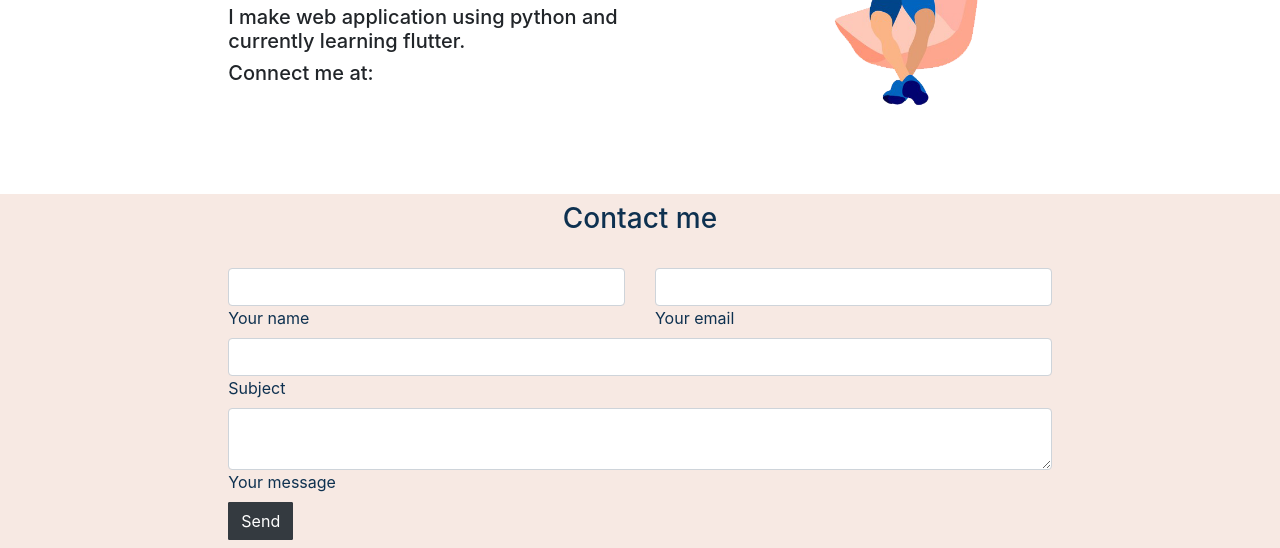
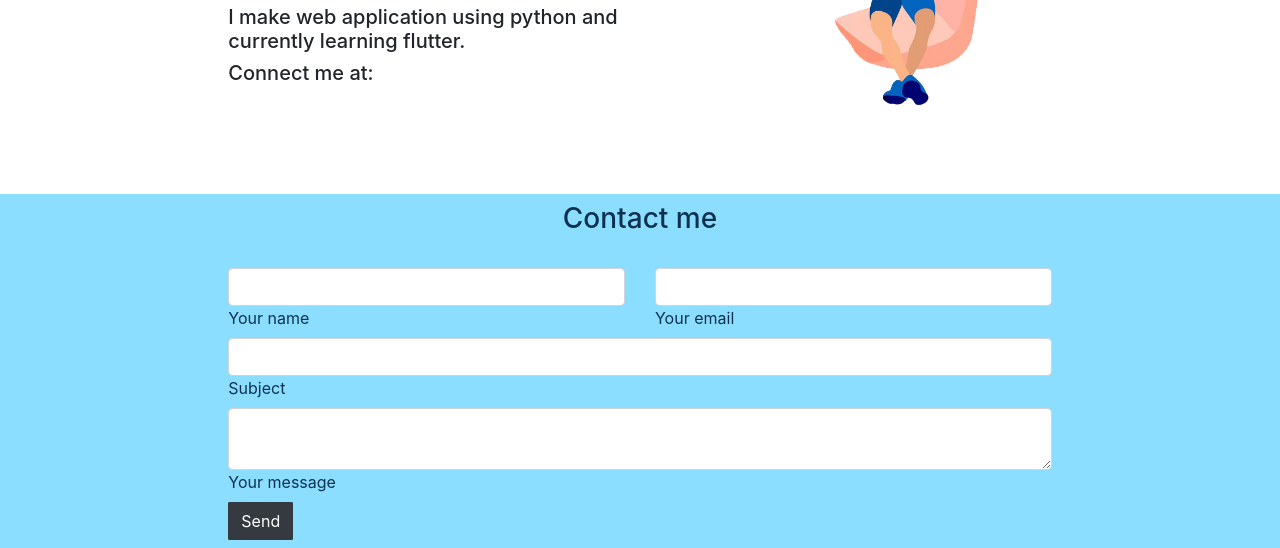
Before and after one commit to Dsdev000/Dsdev440.github.io, a plain HTML site: page index.html in a window 1280 px wide. Shown: the part 252-800 px from the top of the page. Drawn offline with nearby package versions, Linux system fonts and the light colour scheme; some icons are missing.

Commit message:
Update style.css

```diff
--- a/css/style.css
+++ b/css/style.css
@@ -57,6 +57,6 @@
 {
 	/*background-image: linear-gradient(180deg, #c6f1e7, #70acb1);*/
 	color: #0e3150;
-	background-color: #f7e9e3;
+	background-color: #8bdeff;
 }
 .
```
